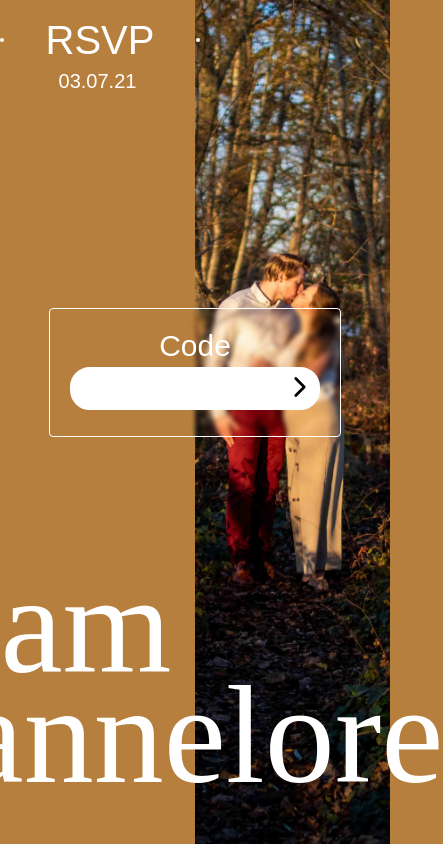
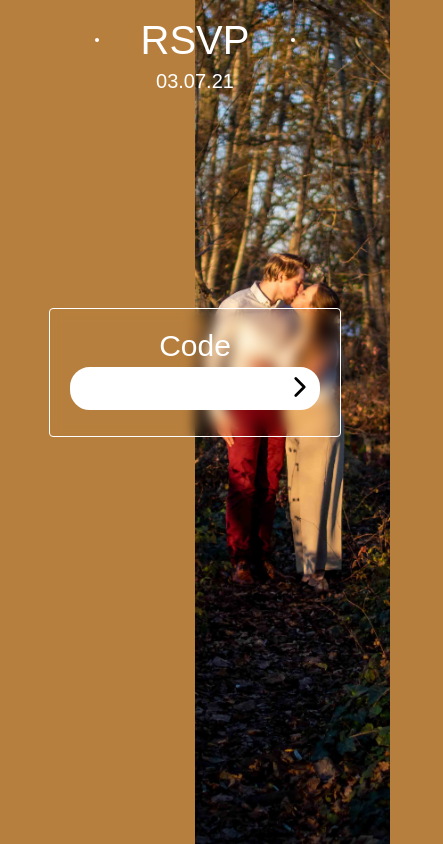
Before and after one commit to gdm-1718-jantemme/wedding_brammelore, a React (Create React App) app in the folder frontend/: page / in a window 390 px wide. Shown: the whole page, 443 px wide, since content can reach past the window. Built offline with nearby package versions, Linux system fonts and the light colour scheme.

Commit message:
made frontend responsive

```diff
--- a/frontend/src/App.jsx
+++ b/frontend/src/App.jsx
@@ -181,6 +181,9 @@ function App() {
           setTimeout(() => {
             setIsLoading(false);
             document.getElementById('form-modal').classList.remove('appear');
+            setTimeout(() => {
+              document.getElementById('form-modal').style.display = 'none';
+            }, 500); // Setting display to none because overflow issue on iphone 5
             document.getElementById('finish-modal').classList.add('appear');
             //document.getElementById('left_half').classList.remove('fullWidth');
             setCheckmark(<Checkmark size="60px" color="#223344" />);
@@ -361,6 +364,15 @@ function App() {
         </div>
       </div>
 
+      <div className="mobile-header">
+        <div className="rsvp-container">
+          <div className="dot" />
+          <p className="title">RSVP</p>
+          <div className="dot" />
+        </div>
+        <p className="date">03.07.21</p>
+      </div>
+
       <div id="left_half" className="left_half-container">
         <div>
           <div className="rsvp-container">
--- a/frontend/src/App.sass
+++ b/frontend/src/App.sass
@@ -1,7 +1,8 @@
 .App
+  overflow: hidden
   text-align: center
-  width: 100vw
-  height: 100vh
+  min-width: 100vw
+  min-height: 100vh
   display: flex
   flex-direction: column
 
@@ -61,10 +62,6 @@
       color: white
       font-weight: lighter
       font-size: 20px
-    .title
-      color: white
-      font-size: 40px
-      font-family: 'Montserrat', sans-serif
     .rsvp-container
       align-self: center
       height: 20px
@@ -73,6 +70,10 @@
       display: flex
       justify-content: space-between
       align-items: center
+      .title
+        color: white
+        font-size: 40px
+        font-family: 'Montserrat', sans-serif
       .dot
         width: 4px
         height: 4px
@@ -139,7 +140,7 @@
 
   .form-modal
     pointer-events: none
-    position: fixed
+    position: absolute
     z-index: 1
     top: 0
     left: 0
@@ -261,12 +262,12 @@
       flex-direction: column
       padding: 20px 40px
       margin-bottom: 100px
-      border: 1px solid white
+      // border: 1px solid white
       border-radius: 4px
       backdrop-filter: blur(2px)
       p
         color: white
-        text-align: left
+        text-align: center
         font-size: 20px
         font-family: 'Montserrat', sans-serif
 
@@ -317,6 +318,41 @@
   .wrong-animation
     animation: shake 0.82s cubic-bezier(.36,.07,.19,.97) both
 
+  .mobile-header
+    display: none
+    justify-content: center
+    flex-direction: column
+    position: absolute
+    margin-left: auto
+    margin-right: auto
+    z-index: 10
+    left: 0
+    right: 0
+    text-align: center
+    background-color: transparent
+    .date
+      font-family: 'Montserrat', sans-serif
+      color: white
+      font-weight: lighter
+      font-size: 20px
+    .rsvp-container
+      align-self: center
+      height: 20px
+      margin: 30px auto 0 auto
+      width: 200px
+      display: flex
+      justify-content: space-between
+      align-items: center
+      .title
+        color: white
+        font-size: 40px
+        font-family: 'Montserrat', sans-serif
+      .dot
+        width: 4px
+        height: 4px
+        border-radius: 2px
+        background-color: white
+
 
 @keyframes shake
   10%, 90%
@@ -330,3 +366,43 @@
 
   40%, 60%
     transform: translate3d(4px, 0, 0)
+
+$breakpoint-big: 1300px;
+$breakpoint-medium: 750px;
+$breakpoint-big: 1300px;
+
+@media (max-width: $breakpoint-big)
+  .App
+    .names_and-container
+      p
+        font-size: 80px
+        height: 70px
+
+@media (max-width: $breakpoint-medium)
+  .App
+    .names_and-container
+      display: none
+      p
+        font-size: 80px
+        height: 70px
+    .left_half-container
+      height: 100vh
+      width: 0vw
+      .date
+        display: none
+      .rsvp-container
+        display: none
+        .title
+          display: none
+        .dot
+          display: none
+
+    .mobile-header
+      display: flex
+
+    .code-modal
+      .code-container
+        backdrop-filter: blur(6px)
+
+    .submit-button
+      margin-bottom: 10px
```
